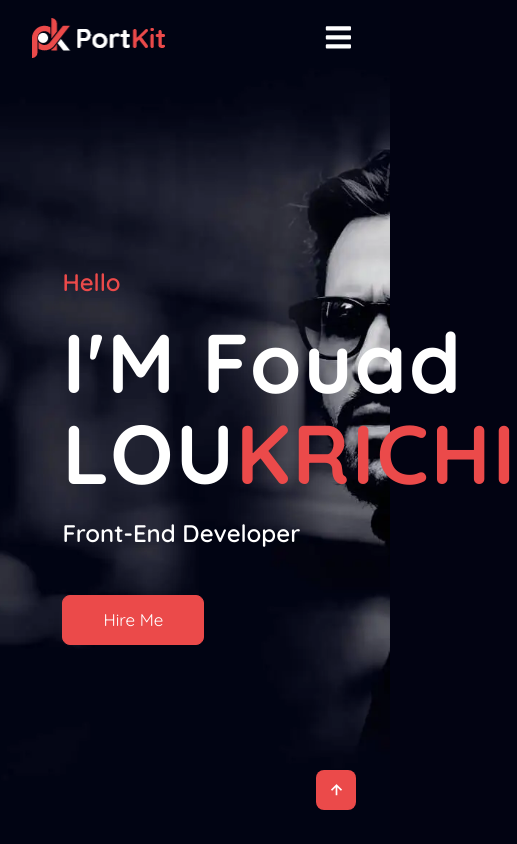
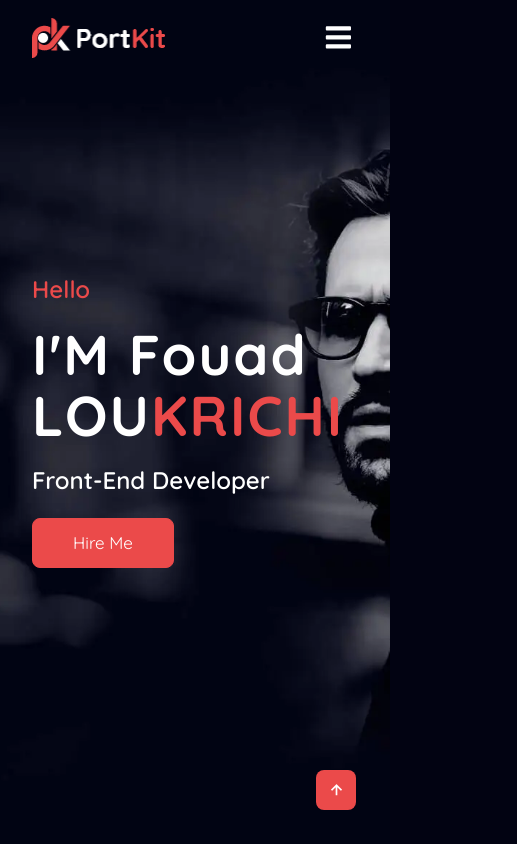
Before and after one commit to LoukrichiFouad97/Personal-Portfolio, a React (Create React App) app: page / in a window 390 px wide. Shown: the top 844 px of the page, 517 px wide, since content can reach past the window. Built offline with nearby package versions, Linux system fonts and the light colour scheme.

Commit message:
added responsiveness for home section

```diff
--- a/src/components/Home/component.jsx
+++ b/src/components/Home/component.jsx
@@ -1,8 +1,9 @@
-import React from 'react'
+import React from "react";
 
 function HomeUI() {
   return (
     <section class="home" id="home">
+      <div className="container">
         <div class="home__text">
           <h4>Hello</h4>
           <h1>
@@ -13,8 +14,9 @@ function HomeUI() {
             Hire Me
           </a>
         </div>
+      </div>
     </section>
-  )
+  );
 }
 
-export default HomeUI
+export default HomeUI;
--- a/src/components/Home/style.scss
+++ b/src/components/Home/style.scss
@@ -1,6 +1,4 @@
-section {
-  padding: 160px 16% 90px;
-}
+@use "../../styles/util/" as *;
 
 .home {
   height: 100vh;
@@ -14,7 +12,9 @@ section {
   align-items: center;
   justify-content: flex-start;
 
-  &__text {
+  .container {
+    background-color: transparent;
+    .home__text {
       h1 {
         margin: 20px 0;
         font-size: var(--h1-font);
@@ -39,5 +39,17 @@ section {
         font-weight: 600;
       }
     }
+  }
+}
 
+@include breakpoint-down(medium) {
+  .home .container {
+    padding: 0 2rem;
   }
+  .home .container .home__text h1 {
+    font-size: var(--h2-font);
+  }
+  .home .container .home__text h3 {
+    margin-bottom: 1.5rem;
+  }
+}
--- a/src/styles/globals/layout.scss
+++ b/src/styles/globals/layout.scss
@@ -4,6 +4,7 @@
   padding: 0 rem(15);
   margin: 0 auto;
   background-color: #f4f4f4;
+  width: 100%;
 
   @include breakpoint(small) {
     width: rem(750);
```
Lines whose indentation alone changed are shown as unchanged.
